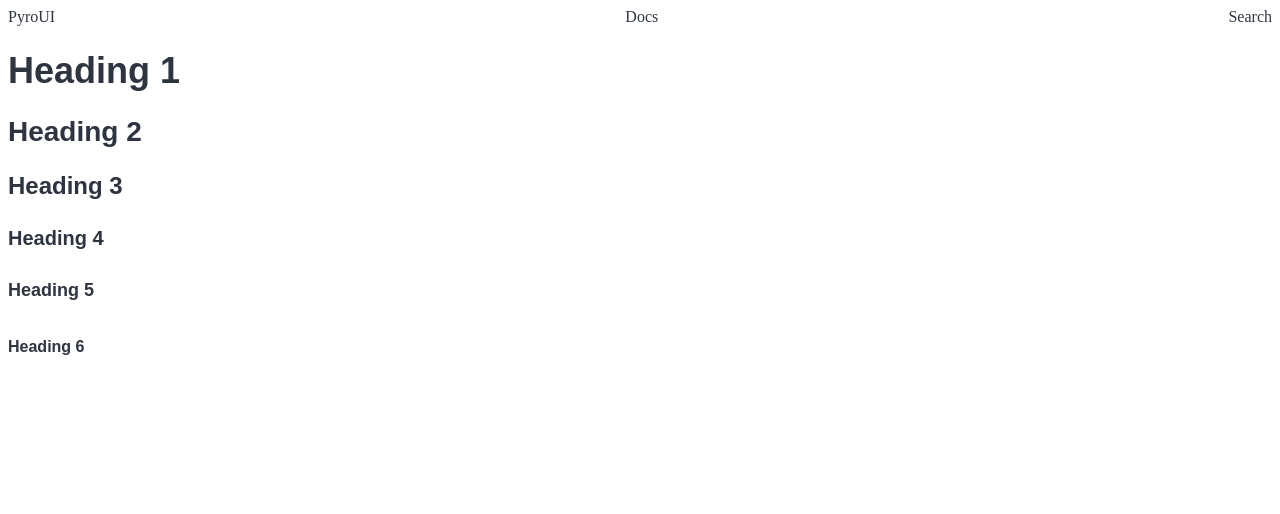
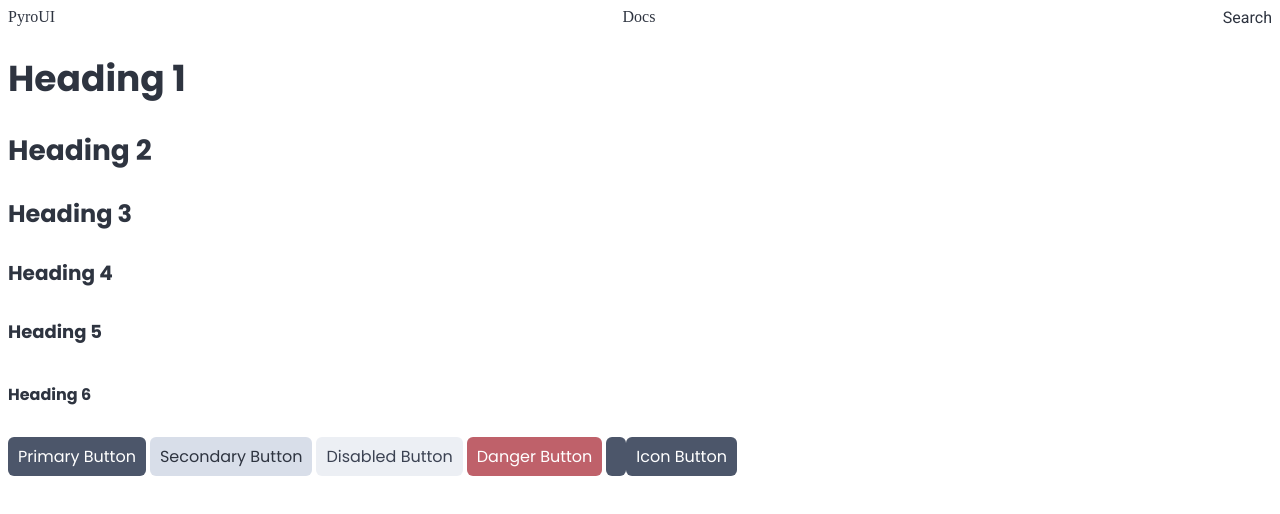
Before and after one commit to Icemaster-Eric/PyroUI, a plain HTML site: page index.html in a window 1280 px wide. Drawn offline with Linux system fonts and the light colour scheme.

Commit message:
mostly just adding buttons, switched back to custom html elements

```diff
--- a/index.html
+++ b/index.html
@@ -5,24 +5,36 @@
     <meta name="viewport" content="width=device-width, initial-scale=1.0">
     <title>PyroUI</title>
     <link rel="stylesheet" href="styles.css">
+    <script src="script.js" async defer></script>
 </head>
 <body>
-    <nav class="pyro-nav">
-        <div class="pyro-navitem">
+    <pyro-nav>
+        <pyro-navitem>
             PyroUI
-        </div>
-        <div class="pyro-navitem" data-align="center">
+        </pyro-navitem>
+        <pyro-navitem data-align="center">
             Docs
-        </div>
-        <div class="pyro-navitem">
-            Search
-        </div>
-    </nav>
+        </pyro-navitem>
+        <pyro-navitem>
+            <a href="#">Search</a>
+        </pyro-navitem>
+    </pyro-nav>
     <h1>Heading 1</h1>
     <h2>Heading 2</h2>
     <h3>Heading 3</h3>
     <h4>Heading 4</h4>
     <h5>Heading 5</h5>
     <h6>Heading 6</h6>
+    <pyro-button data-animate="scale">Primary Button</pyro-button>
+    <pyro-button data-variant="secondary" data-animate="scale">Secondary Button</pyro-button>
+    <pyro-button data-variant="disabled">Disabled Button</pyro-button>
+    <pyro-button data-variant="danger" data-animate="scale">Danger Button</pyro-button>
+    <pyro-button data-variant="icon">
+        <pyro-icon></pyro-icon>
+    </pyro-button>
+    <pyro-button data-variant="with-icon">
+        <pyro-icon></pyro-icon>
+        Icon Button
+    </pyro-button>
 </body>
 </html>
--- a/script.js
+++ b/script.js
@@ -0,0 +1,20 @@
+/*
+    Components
+*/
+customElements.define("pyro-nav", class extends HTMLElement {
+    connectedCallback() {
+        this.setAttribute("role", "navigation");
+    }
+});
+
+customElements.define("pyro-navitem", class extends HTMLElement {
+    connectedCallback() {
+        // setup code if needed in the future
+    }
+});
+
+customElements.define("pyro-button", class extends HTMLButtonElement {
+    connectedCallback() {
+        this.style.display = "block";
+    }
+}, {extends: "button"});
--- a/styles.css
+++ b/styles.css
@@ -1,4 +1,4 @@
-
+@import url("https://fonts.googleapis.com/css2?family=Poppins:wght@400;700&family=Roboto:wght@400;700&display=swap"); /* @import fonts first */
 
 /* color themes */
 :root.pyro-light {
@@ -12,17 +12,17 @@
     --color-bg1: #ECEFF4;
     --color-bg2: #E5E9F0;
     --color-bg3: #D8DEE9;
-    /* theme colors */
-    --color-th0: #9d0208;
-    --color-th1: #d00000;
-    --color-th2: #f48c06;
-    --color-th3: #ffba08;
-    /* ui colors */
-    --color-ui0: #BF616A; /* error state */
-    --color-ui1: #D08770; /* danger, advanced functionality */
-    --color-ui2: #EBCB8B; /* warning state */
-    --color-ui3: #A3BE8C; /* success state */
-    --color-ui4: #B48EAD; /* rarely used, uncommon functionality */
+    /* ui colors (larger number = more commonly used) */
+    --color-ui0: #9d0208;
+    --color-ui1: #ffba08;
+    --color-ui2: #f48c06;
+    --color-ui3: #d00000;
+    /* state colors */
+    --color-st0: #BF616A; /* error state */
+    --color-st1: #D08770; /* danger, advanced functionality */
+    --color-st2: #EBCB8B; /* warning state */
+    --color-st3: #A3BE8C; /* success state */
+    --color-st4: #B48EAD; /* rarely used, uncommon functionality */
 }
 
 :root.pyro-dark {
@@ -36,17 +36,17 @@
     --color-bg1: #3B4252;
     --color-bg2: #434C5E;
     --color-bg3: #4C566A;
-    /* theme colors */
-    --color-th0: #9d0208;
-    --color-th1: #d00000;
-    --color-th2: #f48c06;
-    --color-th3: #ffba08;
-    /* ui colors */
-    --color-ui0: #BF616A; /* error state */
-    --color-ui1: #D08770; /* danger, advanced functionality */
-    --color-ui2: #EBCB8B; /* warning state */
-    --color-ui3: #A3BE8C; /* success state */
-    --color-ui4: #B48EAD; /* rarely used, uncommon functionality */
+    /* ui colors (larger number = more commonly used) */
+    --color-ui0: #9d0208;
+    --color-ui1: #ffba08;
+    --color-ui2: #f48c06;
+    --color-ui3: #d00000;
+    /* state colors */
+    --color-st0: #BF616A; /* error state */
+    --color-st1: #D08770; /* danger, advanced functionality */
+    --color-st2: #EBCB8B; /* warning state */
+    --color-st3: #A3BE8C; /* success state */
+    --color-st4: #B48EAD; /* rarely used, uncommon functionality */
 }
 
 body {
@@ -57,8 +57,6 @@ body {
 /*
     Typography
 */
-@import url("https://fonts.googleapis.com/css2?family=Poppins:wght@400;700&family=Roboto:wght@400;700&display=swap"); /* Inter font */
-
 h1, h2, h3, h4, h5, h6 {
     font-family: "Poppins", sans-serif;
     color: var(--color-fg3);
@@ -88,8 +86,23 @@ h6 {
     font-size: 16px;
 }
 
-p, a, input, button, select, textarea, optgroup, option {
+p, a {
     font-family: "Roboto", sans-serif;
+    font-size: 16px;
+    color: var(--color-fg3);
+}
+
+a {
+    text-decoration: none;
+}
+
+a:hover {
+    text-decoration: underline;
+}
+
+input, button, select, textarea, optgroup, option {
+    font-family: "Poppins", sans-serif;
+    font-size: 16px;
     color: var(--color-fg2);
 }
 
@@ -97,31 +110,71 @@ p, a, input, button, select, textarea, optgroup, option {
     Components
 */
 /* Horizontal navbar (vertical orientation may come soon) */
-nav.pyro-nav {
+pyro-nav {
     display: flex;
     width: 100%; /* navbar expands to fit container size */
 }
 
 /* Must be a pyro-nav child element, used for alignment purposes only */
 /* data-align: [left | center | right], used for aligning pyro-nav elements. Defaults to none. */
-.pyro-navitem {
+pyro-navitem {
     display: block;
 }
 
-.pyro-navitem[data-align="left"] {
+pyro-navitem[data-align="left"] {
     margin-right: auto;
 }
 
-.pyro-navitem[data-align="center"] {
+pyro-navitem[data-align="center"] {
     margin-left: auto;
     margin-right: auto;
 }
 
-.pyro-navitem[data-align="right"] {
+pyro-navitem[data-align="right"] {
     margin-left: auto;
 }
 
 /* Acts the same as a standard button. */
-.pyro-button {
-    font-family: "Inter", sans-serif;
+/* data-variant: [secondary | disabled | danger | icon | with-icon], for different button variants. Defaults to none. */
+pyro-button {
+    font-family: "Poppins", sans-serif;
+    color: var(--color-bg0);
+    background-color: var(--color-fg0);
+    padding: 8px 10px;
+    border-radius: 6px;
+    cursor: pointer;
 }
+
+pyro-button:hover {
+    background-color: var(--color-fg1);
+}
+
+pyro-button[data-animate="scale"]:not([data-variant="disabled"]):active {
+    padding: 6px 8px;
+    margin: 2px;
+}
+
+pyro-button[data-variant="secondary"] {
+    color: var(--color-fg3);
+    background-color: var(--color-bg3);
+}
+
+pyro-button[data-variant="secondary"]:hover {
+    background-color: var(--color-bg2);
+}
+
+pyro-button[data-variant="disabled"] {
+    color: var(--color-fg2);
+    background-color: var(--color-bg1);
+    cursor: not-allowed;
+}
+
+pyro-button[data-variant="disabled"]:active {
+    padding: 8px 10px;
+    margin: 0px;
+}
+
+pyro-button[data-variant="danger"] {
+    color: #FFFFFF;
+    background-color: var(--color-st0);
+}
```
